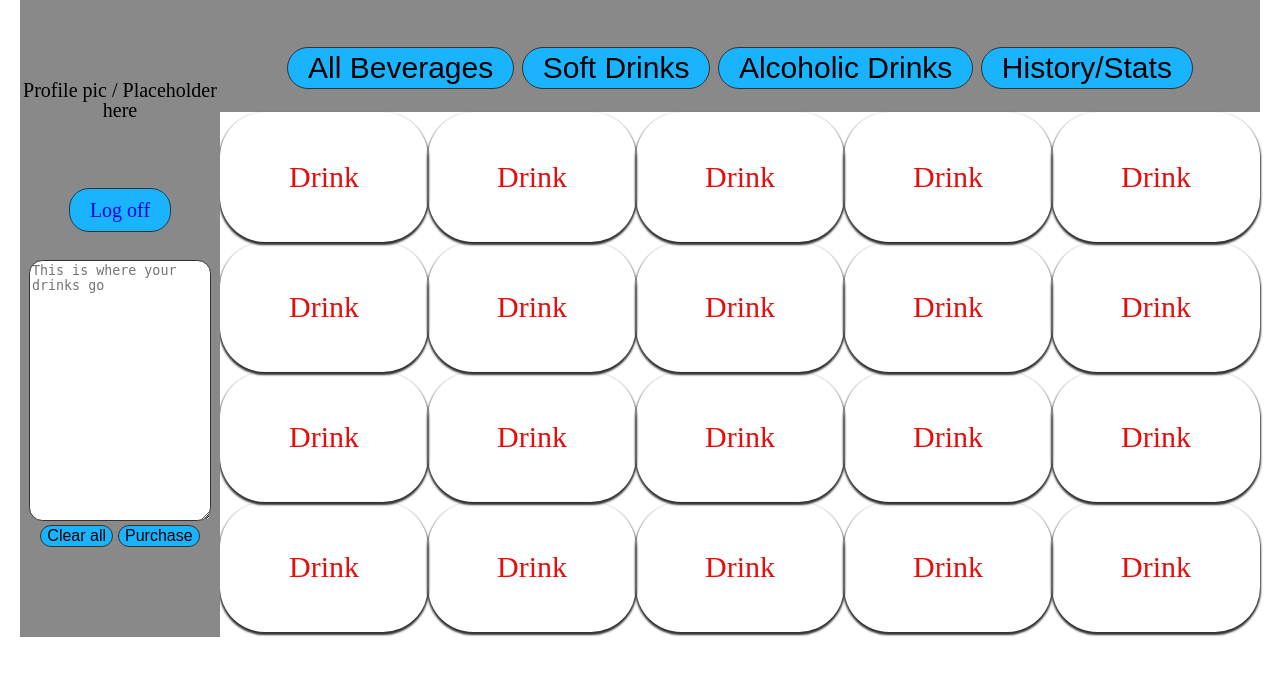
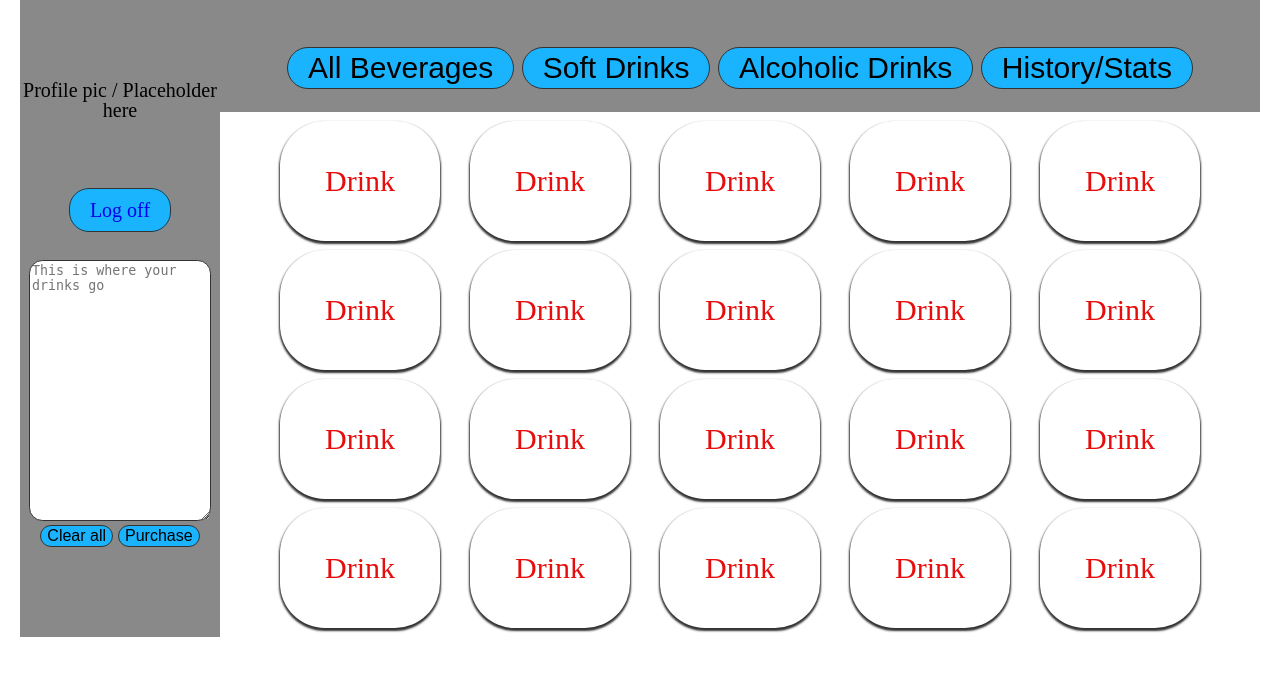
Before and after one commit to LaChapeliere/ipup, a PHP site: page /html/index.html in a window 1280 px wide. Shown: the top 676 px of the page. Run offline with PHP 8.4, Linux system fonts and the light colour scheme.

Commit message:
Solved border issue

```diff
--- a/css/style.css
+++ b/css/style.css
@@ -103,13 +103,10 @@ header {
 }
 
 #content table {
-	width: 100%;
-	height: 100%;
-}
-
-#content tr {
-	text-align: center;
-	margin: 2px 10px;
+	border-collapse: separate;
+	border-spacing: 1em .3em;
+	margin-left: auto;
+	margin-right: auto;
 }
 
 #content td {
@@ -118,7 +115,8 @@ header {
    text-align: center;
    vertical-align: middle;
    color: #e80d0d;
-   padding: 0px;
+   padding: 1.5em;
+
 }
 
 #sidebar div {
```
